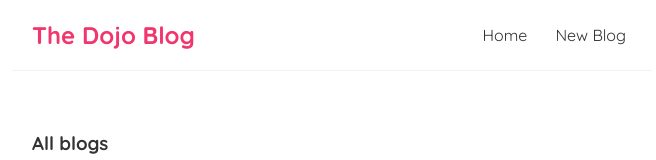
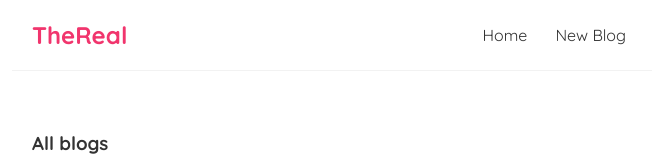
Before and after one commit to Domeshow/react-small-app, a React (Create React App) app: page / in a window 1280 px wide. Shown: the top 160 px of the page, without its empty margins (308-964 px from the left). Built offline with nearby package versions, Linux system fonts and the light colour scheme.

Commit message:
Change project title

```diff
--- a/package.json
+++ b/package.json
@@ -1,5 +1,5 @@
 {
-  "name": "blog",
+  "name": "thereal",
   "version": "0.1.0",
   "private": true,
   "dependencies": {
--- a/src/Navbar.js
+++ b/src/Navbar.js
@@ -2,7 +2,7 @@ const Navbar = () => {
 
     return (
         <nav className="navbar">
-            <h1>The Dojo Blog</h1>
+            <h1>TheReal</h1>
             <div className="links">
                 <a href="/">Home</a>
                 <a href="/create">New Blog</a>
```
